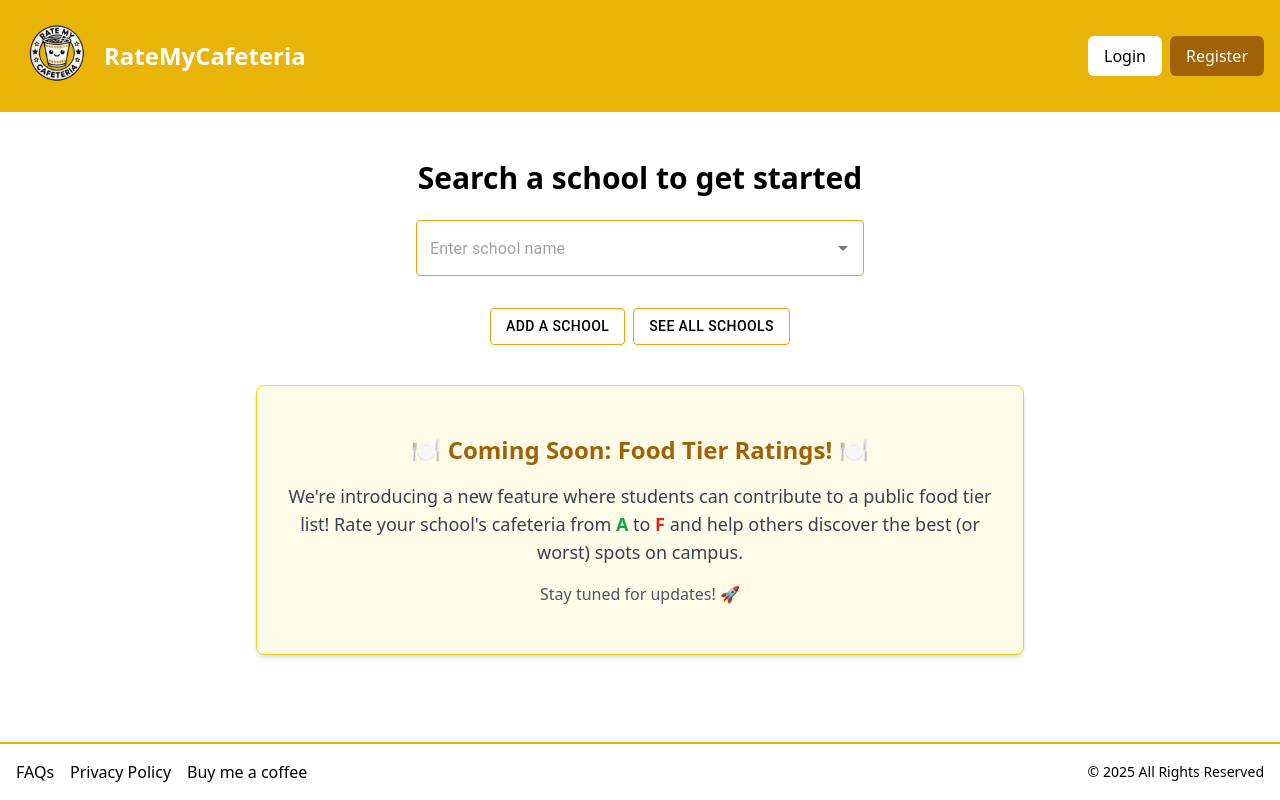
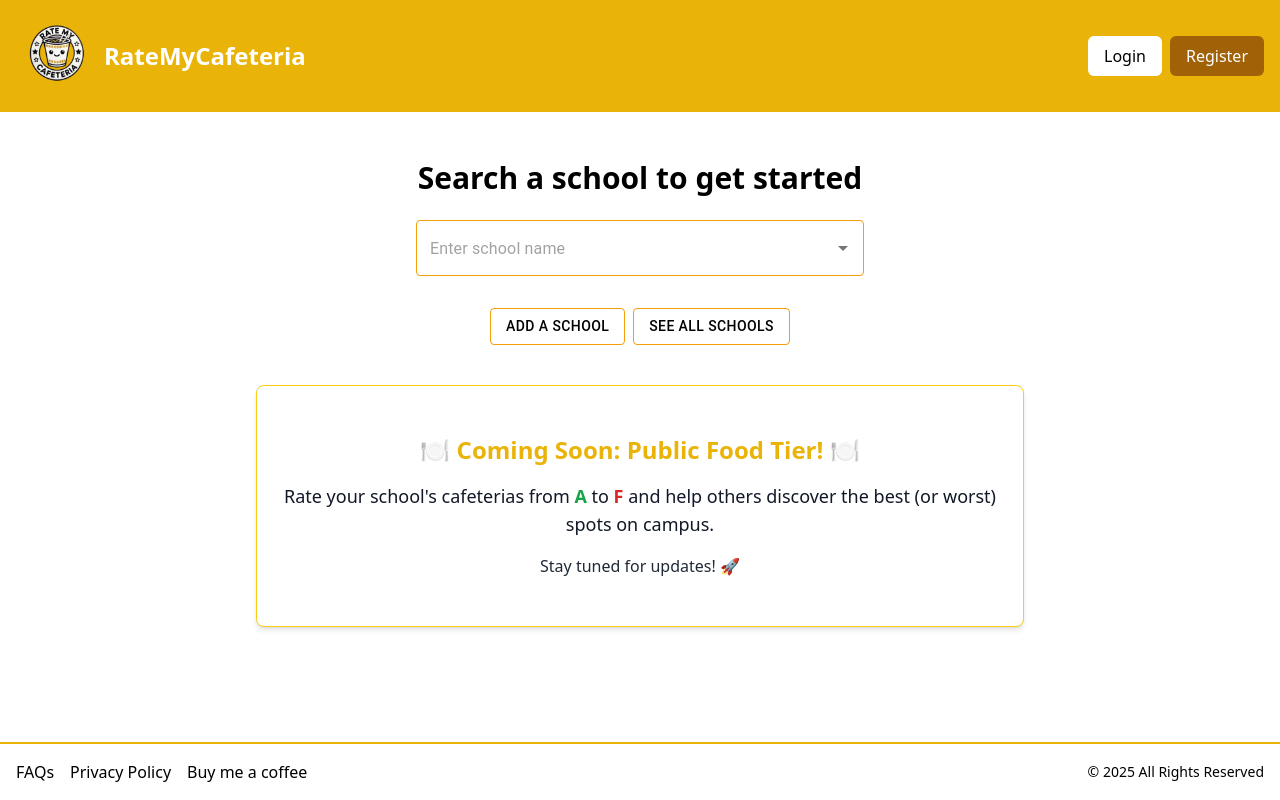
Before and after one commit to nnayk/ratemycafeteria, a Next.js app in the folder frontend/: page / in a window 1280 px wide. Built offline with nearby package versions, Linux system fonts and the light colour scheme; no server answers.

Commit message:
Fix food tier banner

```diff
--- a/frontend/app/page.tsx
+++ b/frontend/app/page.tsx
@@ -11,14 +11,13 @@ import { Register } from './components/Register';
 
 const ComingSoon: React.FC = () => {
   return (
-    <div className="bg-yellow-50 text-center py-12 px-6 rounded-lg shadow-md max-w-3xl mx-auto border border-yellow-400">
-      <h2 className="text-2xl font-bold text-yellow-700">🍽️ Coming Soon: Food Tier Ratings! 🍽️</h2>
-      <p className="text-gray-700 mt-4 text-lg">
-        We're introducing a new feature where students can contribute to a public food tier list!
-        Rate your school's cafeteria from <span className="font-bold text-green-600">A</span> to
+    <div className="bg-white text-center py-12 px-6 rounded-lg shadow-md max-w-3xl mx-auto border border-yellow-400">
+      <h2 className="text-2xl font-bold text-yellow-500">🍽️ Coming Soon: Public Food Tier! 🍽️</h2>
+      <p className="text-gray-900 mt-4 text-lg">
+        Rate your school's cafeterias from <span className="font-bold text-green-600">A</span> to
         <span className="font-bold text-red-600"> F</span> and help others discover the best (or worst) spots on campus.
       </p>
-      <p className="mt-4 text-gray-600">Stay tuned for updates! 🚀</p>
+      <p className="mt-4 text-gray-800">Stay tuned for updates! 🚀</p>
     </div>
   );
 };
```
